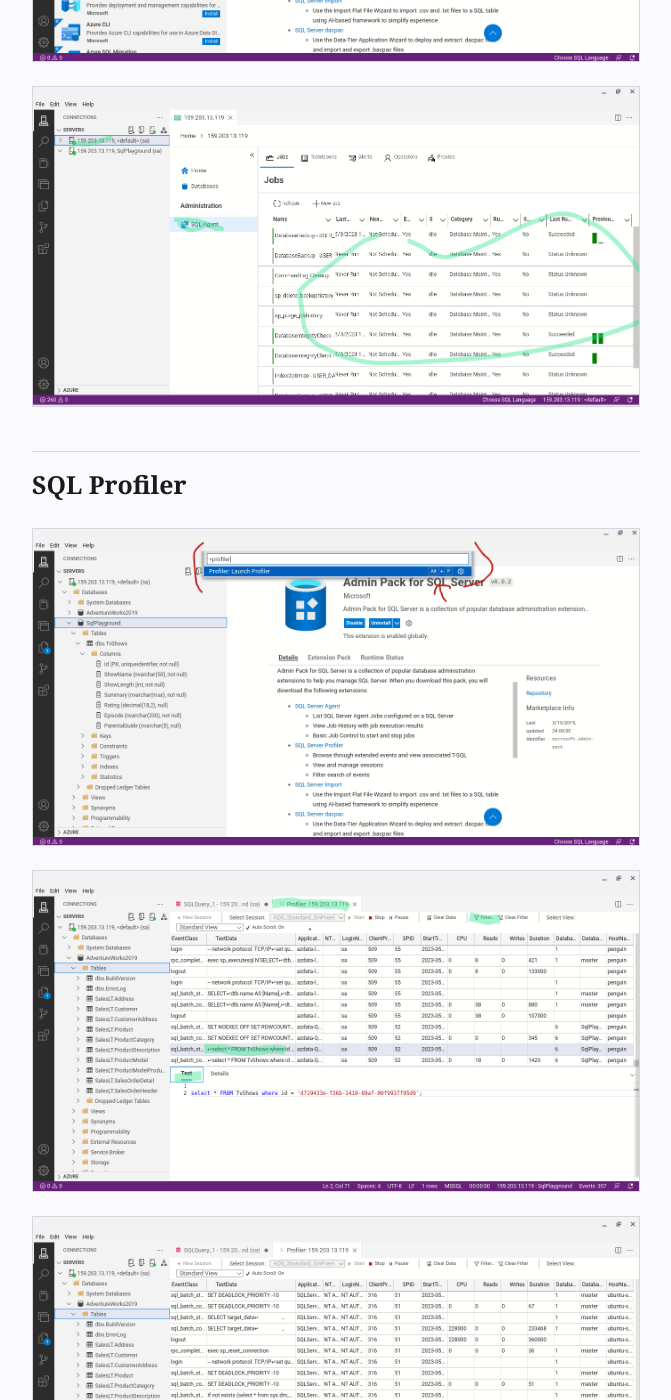
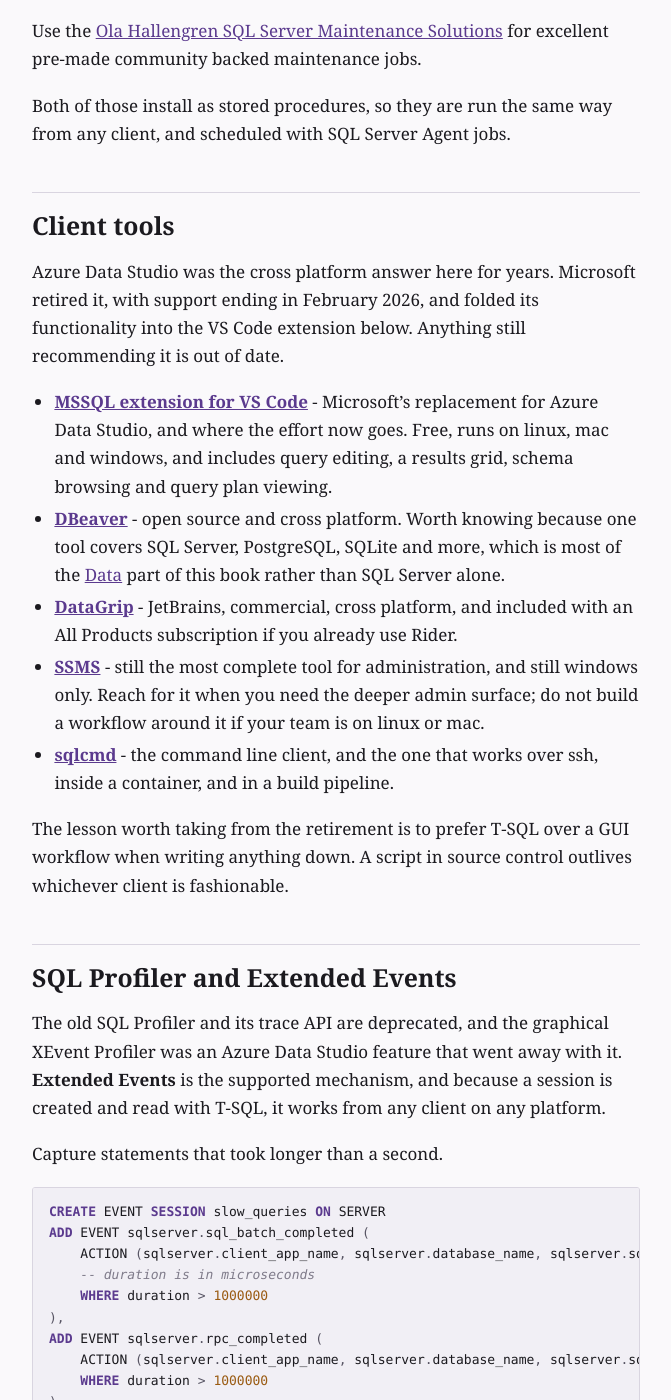
Before and after one commit to majorsilence/dotnet-stack-handbook, a Jekyll site: the page built from _chapters/08-microsoft-sql-server.md, in a window 1280 px wide and 1400 px high, scrolled down 11868 px. Shown: the whole window, without its empty margins (304-975 px from the left). Built offline with Jekyll 4.4.1, drawn with Linux system fonts in a browser that asks for light colours; the table of contents is made by our own code; some of the changed text lies outside the part shown.

Commit message:
Replace Azure Data Studio, which Microsoft retired
Support for Azure Data Studio ended in February 2026, so a chapter built
around it was pointing readers at a dead tool.

Added a Client tools section covering the cross platform options: the MSSQL
extension for VS Code, which is where Microsoft moved the functionality,
DBeaver, which is open source and covers most of the Data part of this book
rather than SQL Server alone, DataGrip, sqlcmd, and SSMS with a note that it
is still windows only.

The SQL Profiler section was three screenshots of the Azure Data Studio
XEvent Profiler and no prose at all, so it went with the tool. In its place
is Extended Events driven from T-SQL: creating a session that captures
statements over a second, shredding the ring buffer XML to read them, and
stopping it again. That works from any client on any platform, which is the
point.

Same treatment for the post-install settings, which were a bullet list of
menus to click in SSMS and Configuration Manager. Recovery model, file
growth, compatibility level and Query Store are all ALTER DATABASE
statements, and force encryption on linux is mssql-conf.

Removed the five screenshots added in the previous commit. They showed a UI
that no longer exists, and I have no SQL Server instance to take
replacements against.

The SQL here is not exercised by CI; nothing in the examples tree talks to a
live SQL Server.

Also bumped the workflow actions off Node 20, which is deprecated, and set
enablement on configure-pages so the workflow turns Pages on itself instead
of failing until someone sets the source by hand.

````diff
--- a/_chapters/08-microsoft-sql-server.md
+++ b/_chapters/08-microsoft-sql-server.md
@@ -5,7 +5,9 @@
 part: 3
 ---
 
-All sql scripts included in this section expect to be run in sql server management studio, azure data studio, or your preferred sql tool. If you need to install sql server skip to [SQL - Install](#sql-install).
+All sql scripts included in this section expect to be run in your preferred sql tool. If you need to install sql server skip to [SQL - Install](#sql-install).
+
+Azure Data Studio, which earlier versions of this text recommended, was retired by Microsoft and stopped receiving support in February 2026. See [Client tools](#client-tools) for what to use instead.
 
 ## Adventure Works
 
@@ -359,7 +361,7 @@
 
 ### SQL server extra configuration after the install
 
-Set some initial configuration options in [sql management studio](https://learn.microsoft.com/en-us/sql/ssms/download-sql-server-management-studio-ssms?view=sql-server-ver16) or [azure data studio](https://learn.microsoft.com/en-us/sql/azure-data-studio/download-azure-data-studio?view=sql-server-ver16&tabs=redhat-install%2Credhat-uninstall). Run the following sql.
+Set some initial configuration options from any of the tools in [Client tools](#client-tools). Run the following sql.
 
 ```sql
 sp_configure 'show advanced options', 1
@@ -369,17 +371,32 @@
 reconfigure with override
 ```
 
-- SQL Management Studio
+The per database settings worth changing are all reachable from T-SQL, which means the same script works from every tool and on Linux, where there is no Configuration Manager to click through.
 
-  - sql options (database properties)
-    - recovery model: full
-      - If the data is non production or not important feel free to use the simple recovery mode.
-    - Log and Data Growth: 10%
-    - Compatibility: latest version
-    - Query Store - enable “Read write”
+```sql
+-- Full recovery keeps point in time restore available.  If the data is non
+-- production or not important, SIMPLE is fine and the log stops growing.
+ALTER DATABASE YourDatabase SET RECOVERY FULL;
 
-- SQL Server Configuration Manager -> Protocols
-  - Set "Force Encryption" to "yes"
+-- Percentage growth on both files.  The default 1 MB log growth produces
+-- thousands of tiny virtual log files on a busy database.
+ALTER DATABASE YourDatabase MODIFY FILE (NAME = 'YourDatabase',     FILEGROWTH = 10%);
+ALTER DATABASE YourDatabase MODIFY FILE (NAME = 'YourDatabase_log', FILEGROWTH = 10%);
+
+-- Match the engine version so the current query optimiser is used.
+ALTER DATABASE YourDatabase SET COMPATIBILITY_LEVEL = 170;  -- SQL Server 2025
+
+-- Query Store, read write, so it is actually collecting.
+ALTER DATABASE YourDatabase SET QUERY_STORE = ON;
+ALTER DATABASE YourDatabase SET QUERY_STORE (OPERATION_MODE = READ_WRITE);
+```
+
+On Windows, force encryption lives in SQL Server Configuration Manager under Protocols. On Linux, set it with `mssql-conf` instead.
+
+```bash
+sudo /opt/mssql/bin/mssql-conf set network.forceencryption 1
+sudo systemctl restart mssql-server
+```
 
 ## Reference - Admin
 
@@ -403,17 +420,70 @@
 
 Use the [Ola Hallengren SQL Server Maintenance Solutions](https://ola.hallengren.com/) for excellent pre-made community backed maintenance jobs.
 
-![azure data studio adminpack](images/sql-server/azure-data-studio-adminpack.png)
+Both of those install as stored procedures, so they are run the same way from any client, and scheduled with SQL Server Agent jobs.
 
-![azure data studio sql agent jobs](images/sql-server/azure-data-studio-sql-agent-jobs.png)
+## Client tools {#client-tools}
 
-## SQL Profiler
+Azure Data Studio was the cross platform answer here for years. Microsoft retired it, with support ending in February 2026, and folded its functionality into the VS Code extension below. Anything still recommending it is out of date.
 
-![azure data studio launch profiler](images/sql-server/azure-data-studio-launch-profiler.png)
+- [**MSSQL extension for VS Code**](https://marketplace.visualstudio.com/items?itemName=ms-mssql.mssql) - Microsoft's replacement for Azure Data Studio, and where the effort now goes. Free, runs on linux, mac and windows, and includes query editing, a results grid, schema browsing and query plan viewing.
+- [**DBeaver**](https://dbeaver.io/) - open source and cross platform. Worth knowing because one tool covers SQL Server, PostgreSQL, SQLite and more, which is most of the [Data](07-postgresql.html) part of this book rather than SQL Server alone.
+- [**DataGrip**](https://www.jetbrains.com/datagrip/) - JetBrains, commercial, cross platform, and included with an All Products subscription if you already use Rider.
+- [**SSMS**](https://learn.microsoft.com/en-us/ssms/download-sql-server-management-studio-ssms) - still the most complete tool for administration, and still windows only. Reach for it when you need the deeper admin surface; do not build a workflow around it if your team is on linux or mac.
+- [**sqlcmd**](https://learn.microsoft.com/en-us/sql/tools/sqlcmd/sqlcmd-utility) - the command line client, and the one that works over ssh, inside a container, and in a build pipeline.
 
-![azure data studio profiler 1](images/sql-server/azure-data-studio-profiler1.png)
+The lesson worth taking from the retirement is to prefer T-SQL over a GUI workflow when writing anything down. A script in source control outlives whichever client is fashionable.
 
-![azure data studio profiler 2](images/sql-server/azure-data-studio-profiler2.png)
+## SQL Profiler and Extended Events
+
+The old SQL Profiler and its trace API are deprecated, and the graphical XEvent Profiler was an Azure Data Studio feature that went away with it. **Extended Events** is the supported mechanism, and because a session is created and read with T-SQL, it works from any client on any platform.
+
+Capture statements that took longer than a second.
+
+```sql
+CREATE EVENT SESSION slow_queries ON SERVER
+ADD EVENT sqlserver.sql_batch_completed (
+    ACTION (sqlserver.client_app_name, sqlserver.database_name, sqlserver.sql_text)
+    -- duration is in microseconds
+    WHERE duration > 1000000
+),
+ADD EVENT sqlserver.rpc_completed (
+    ACTION (sqlserver.client_app_name, sqlserver.database_name, sqlserver.sql_text)
+    WHERE duration > 1000000
+)
+ADD TARGET package0.ring_buffer
+WITH (MAX_MEMORY = 4096 KB, TRACK_CAUSALITY = ON, STARTUP_STATE = OFF);
+
+ALTER EVENT SESSION slow_queries ON SERVER STATE = START;
+```
+
+The ring buffer target holds the results in memory. Read it by shredding the XML.
+
+```sql
+SELECT
+    x.e.value('(@timestamp)[1]', 'datetime2') AS occurred,
+    x.e.value('(data[@name="duration"]/value)[1]', 'bigint') / 1000 AS duration_ms,
+    x.e.value('(action[@name="database_name"]/value)[1]', 'nvarchar(128)') AS database_name,
+    x.e.value('(action[@name="client_app_name"]/value)[1]', 'nvarchar(256)') AS client_app,
+    x.e.value('(action[@name="sql_text"]/value)[1]', 'nvarchar(max)') AS sql_text
+FROM (
+    SELECT CAST(st.target_data AS xml) AS target_data
+    FROM sys.dm_xe_session_targets AS st
+    JOIN sys.dm_xe_sessions AS s ON s.address = st.event_session_address
+    WHERE s.name = 'slow_queries' AND st.target_name = 'ring_buffer'
+) AS raw
+CROSS APPLY raw.target_data.nodes('RingBufferTarget/event') AS x(e)
+ORDER BY occurred DESC;
+```
+
+Stop it when finished. An event session left running on a busy server is overhead nobody remembers enabling.
+
+```sql
+ALTER EVENT SESSION slow_queries ON SERVER STATE = STOP;
+DROP EVENT SESSION slow_queries ON SERVER;
+```
+
+Use a `package0.event_file` target instead of the ring buffer when a session should survive a restart or capture more than a few thousand events. For day to day "why was this slow", the [Query Store](#sql-query-store) below is usually the better first stop, because it is always on and keeps its history.
 
 ## SQL Query Store
 
````
Also changed, not shown: .github/workflows/pages.yml, images/sql-server/azure-data-studio-adminpack.png (deleted), images/sql-server/azure-data-studio-launch-profiler.png (deleted), images/sql-server/azure-data-studio-profiler1.png (deleted), images/sql-server/azure-data-studio-profiler2.png (deleted), images/sql-server/azure-data-studio-sql-agent-jobs.png (deleted).
